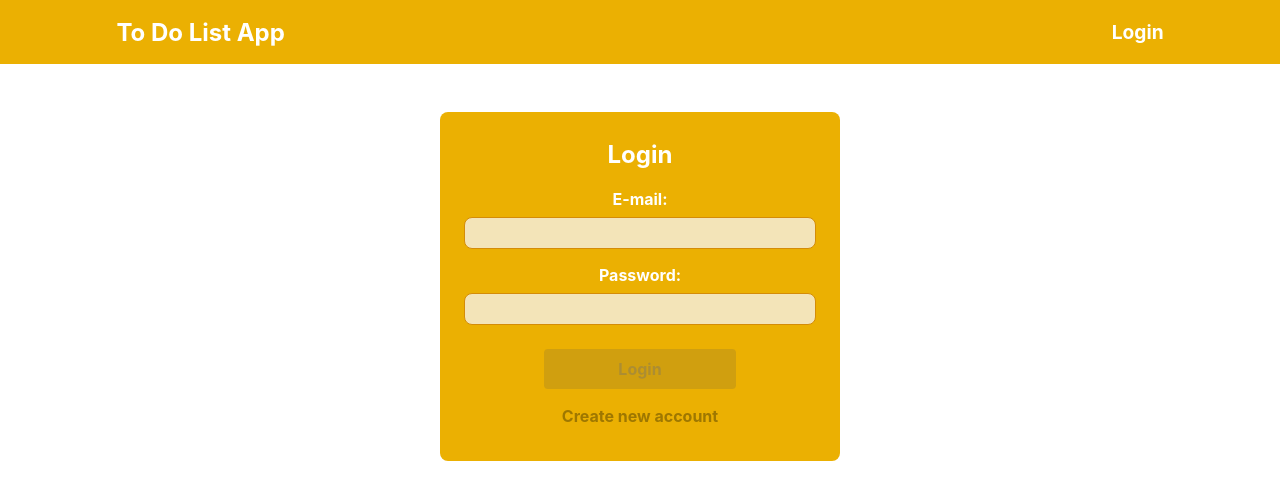
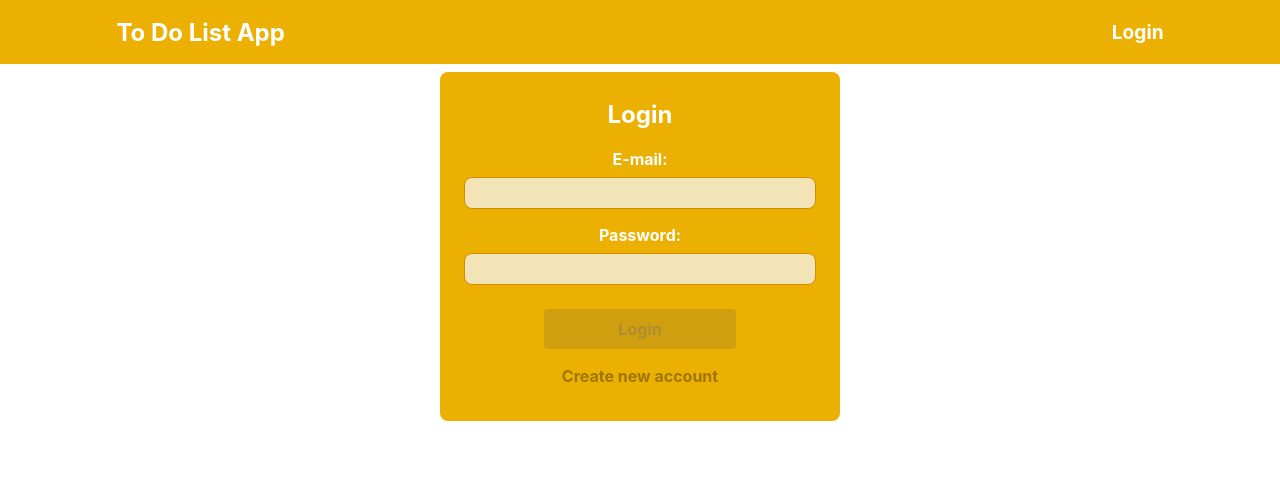
Before and after one commit to RRFayad/To-Do-List__React-Project--, a React (Create React App) app: page /login in a window 1280 px wide. Shown: the top 500 px of the page. Built offline with nearby package versions, Linux system fonts and the light colour scheme.

Commit message:
nav bar fixed

```diff
--- a/src/App.css
+++ b/src/App.css
@@ -1,6 +1,10 @@
 * {
-    box-sizing: border-box;
+  box-sizing: border-box;
 }
 .App {
-margin: 0;
+  margin: 0;
 }
+
+main {
+  margin-top: 4.5rem;
+}
--- a/src/Components/NavBar.module.css
+++ b/src/Components/NavBar.module.css
@@ -1,9 +1,15 @@
 * {
-    font-family: -apple-system, BlinkMacSystemFont, 'Segoe UI', 'Roboto', 'Oxygen', 'Ubuntu', 'Cantarell', 'Fira Sans', 'Droid Sans', 'Helvetica Neue', sans-serif;
+  font-family: -apple-system, BlinkMacSystemFont, 'Segoe UI', 'Roboto', 'Oxygen',
+    'Ubuntu', 'Cantarell', 'Fira Sans', 'Droid Sans', 'Helvetica Neue',
+    sans-serif;
   box-sizing: border-box;
 }
 
 .header {
+  position: fixed;
+  top: 0;
+  margin: 0;
+  box-sizing: border-box;
   height: 4rem;
   width: 100vw;
   max-width: 100%;
@@ -42,18 +48,18 @@
 .nav-button:active,
 .nav-button--title:hover,
 .nav-button--title:active {
-    color: #F6EB0A;
+  color: #f6eb0a;
 }
 
-@media (max-width:768px) {
-    .header{
+@media (max-width: 768px) {
+  .header {
     height: 3rem;
   }
   .nav-button--title {
     font-size: 1rem;
   }
 
-    .nav-button{
+  .nav-button {
     font-size: 1rem;
   }
 }
```
Lines whose indentation alone changed are shown as unchanged.
